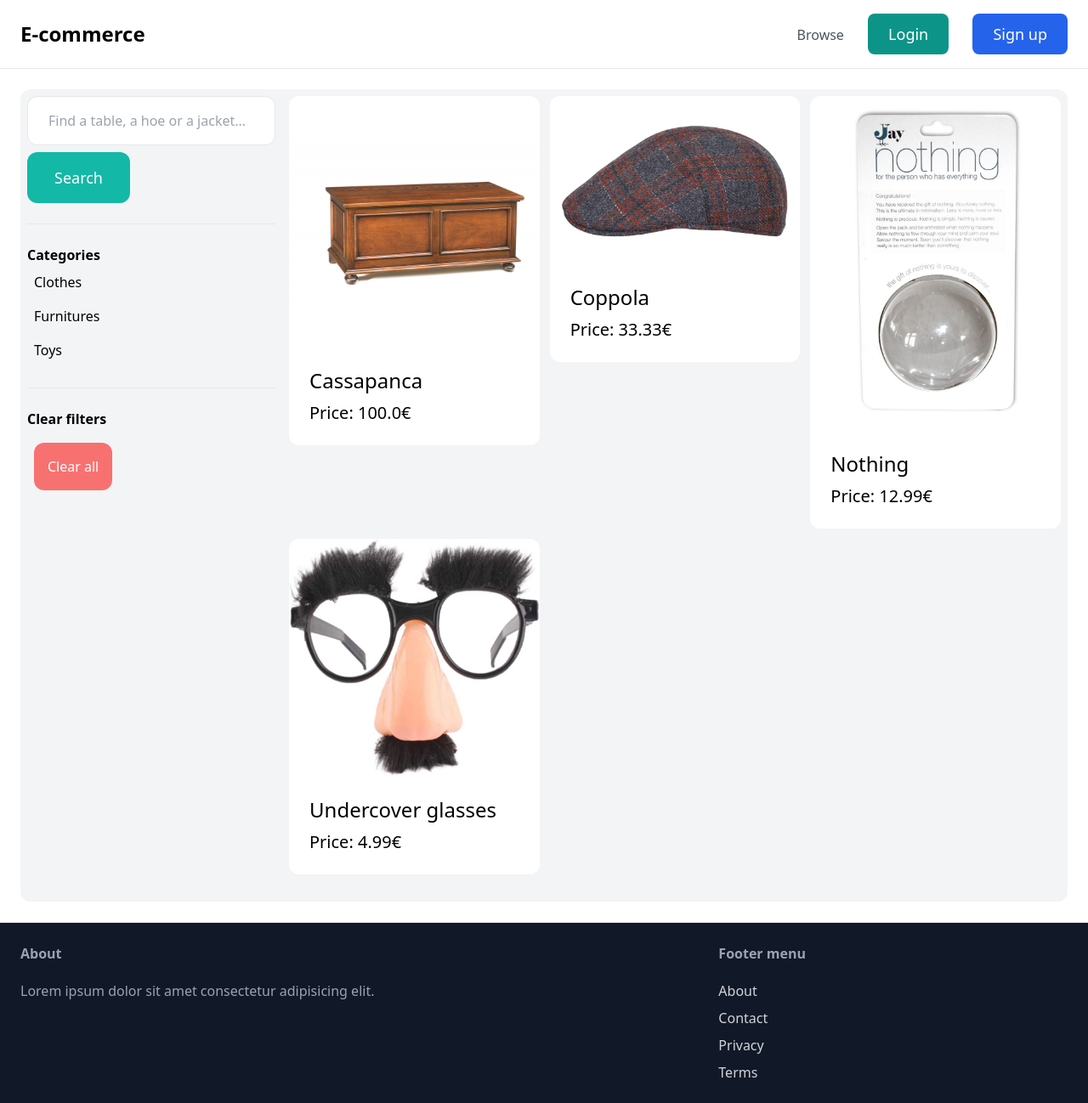
After one commit to ippo1997/PPM-2023-django, a Django app: page /items/ in a window 1280 px wide. The commit adds this page. Shown: the whole page at 85% size. Run offline with Django 4.2, Linux system fonts and the light colour scheme; data comes from the database, SQL or seed files in the repository; both versions use the stored data as it was after the commit; some libraries are stand-ins or nearby versions.

Commit message:
browse items and categories

```diff
--- a/ecommerce/core/templates/core/base.html
+++ b/ecommerce/core/templates/core/base.html
@@ -11,7 +11,7 @@
         <a href="/" class="text-2xl font-bold">E-commerce</a>
 
         <div class="space-x-6">
-            <a href="#" class="text-gray-600 hover:text-gray-800">Browse</a>
+            <a href="{% url 'item:items' %}" class="text-gray-600 hover:text-gray-800">Browse</a>
             {% if request.user.is_authenticated %}
              <a href="#" class="px-6 py-3 text-lg text-white bg-teal-600 hover:bg-blue-700 rounded-lg">Cart</a>
                 <a href="#" class="px-6 py-3 text-lg text-white bg-blue-600 hover:bg-blue-700 rounded-lg">Log out</a>
--- /dev/null
+++ b/ecommerce/item/templates/item/items.html
@@ -0,0 +1,51 @@
+{% extends 'core/base.html' %}
+
+{% block title %}Items{% endblock %}
+
+{% block content %}
+    <div class="pb-6 grid grid-cols-4 gap4 bg-gray-100 rounded-xl">
+      <div class="col-span-1 p-2">
+        <form method="get" action="{% url 'item:items' %}">
+            <input name="query" class="w-full py-4 px-6 border rounded-xl" type="text" value="{{ query }}" placeholder="Find a table, a hoe or a jacket...">
+            <button class="mt-2 py-4 px-8 text-lg bg-teal-500 text-white rounded-xl">Search</button>
+
+            <hr class="my-6">
+            <p class="font-semibold">Categories</p>
+
+            <ul>
+                {% for category in categories %}
+                    <li class="py-2 px-2 rounded-xl{% if category.id == category_id %} bg-teal-200{% endif %}">
+                        <a href="{% url 'item:items' %}?query={{ query }}&category={{ category.id }}">{{ category.name }}</a>
+                    </li>
+                {% endfor %}
+            </ul>
+
+            <hr class="my-6">
+            <p class="font-semibold">Clear filters</p>
+
+            <ul>
+                <li class="py-2 px-2 rounded-xl">
+                    <a href="{% url 'item:items' %}?query={{ query }}" class="mt-2 py-4 px-4 text-white inline-block bg-red-400 rounded-xl">Clear all</a>
+                </li>
+            </ul>
+        </form>
+      </div>
+      <div class="col-span-3 p-2">
+        <div class="grid grid-cols-3 gap-3">
+            {% for item in items %}
+                <div>
+                    <a href="{% url 'item:detail' item.id %}">
+                        <div>
+                            <img src="{{ item.image.url }}" alt="{{ item.name }}" class="rounded-t-xl">
+                        </div>
+                        <div class="p-6 bg-white rounded-b-xl">
+                            <h3 class="text-2xl">{{ item.name }}</h3>
+                            <p class="mt-2 text-xl">Price: {{ item.price }}€</p>
+                        </div>
+                    </a>
+                </div>
+            {% endfor %}
+        </div>
+      </div>
+    </div>
+{% endblock %}
--- a/ecommerce/item/urls.py
+++ b/ecommerce/item/urls.py
@@ -4,4 +4,7 @@ from . import views
 
 app_name = 'item'
 
-urlpatterns = [path('<int:pk>/', views.detail, name='detail')]
+urlpatterns = [
+    path('', views.items, name='items'),
+    path('<int:pk>/', views.detail, name='detail'),
+]
--- a/ecommerce/item/views.py
+++ b/ecommerce/item/views.py
@@ -1,6 +1,22 @@
+from django.db.models import Q
 from django.shortcuts import render, get_object_or_404
 
-from .models import Item
+from .models import Category, Item
+
+
+def items(request):
+    query = request.GET.get('query', '')
+    category_id = request.GET.get('category', 0)
+    categories = Category.objects.all()
+    items = Item.objects.filter(is_sold=False)
+
+    if category_id:
+        items = items.filter(category_id=category_id)
+
+    if query:
+        items = items.filter(Q(name__icontains=query) | Q(description__icontains=query))
+
+    return render(request, 'item/items.html', {'items': items, 'query': query, 'categories': categories, 'category_id': int(category_id)})
 
 
 def detail(request, pk):
```
Also changed, not shown: ecommerce/db.sqlite3.
